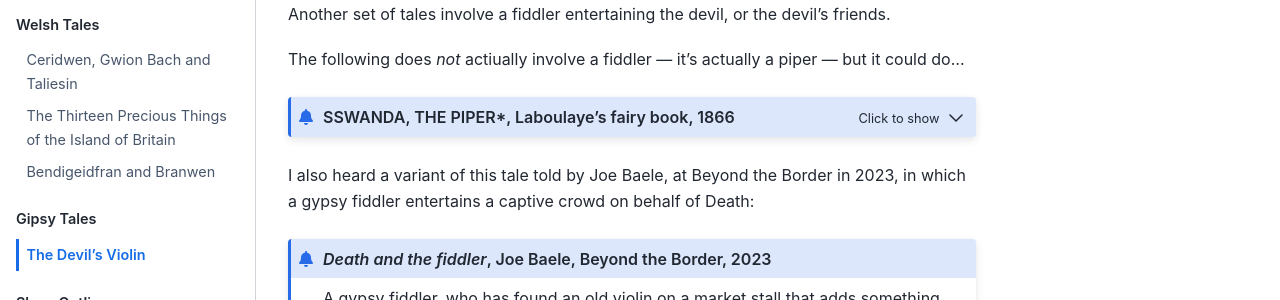
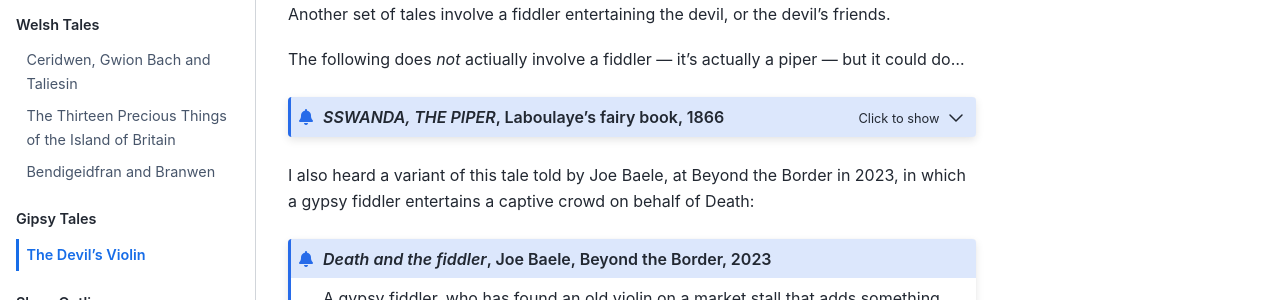
Before and after one commit to psychemedia/storytelling-notes, a Jupyter Book: the page built from devils-violin.md, in a window 1280 px wide and 900 px high, scrolled down 826 px. Shown: the part 153-453 px from the top of the window. Built offline with Jupyter Book 1.0.4 settings and Sphinx 7.4.7 and the Sphinx Book theme 1.1.4, drawn with Linux system fonts in a browser that asks for light colours.

Commit message:
Update devils-violin.md

````diff
--- a/devils-violin.md
+++ b/devils-violin.md
@@ -143,7 +143,7 @@ Another set of tales involve a fiddler entertaining the devil, or the devil's fr
 
 The following does *not* actiually involve a fiddler — it's actually a piper — but it could do...
 
-```{admonition} SSWANDA, THE PIPER*, Laboulaye's fairy book, 1866
+```{admonition} *SSWANDA, THE PIPER*, Laboulaye's fairy book, 1866
 :class: dropdown
 
 In *Laboulaye's fairy book; fairy tales of all nations*, 1866, [p122-126](https://archive.org/details/cu31924051612137/page/n129/mode/2up):
````
Also changed, not shown: other parts of devils-violin.md (+1 -1 lines).
